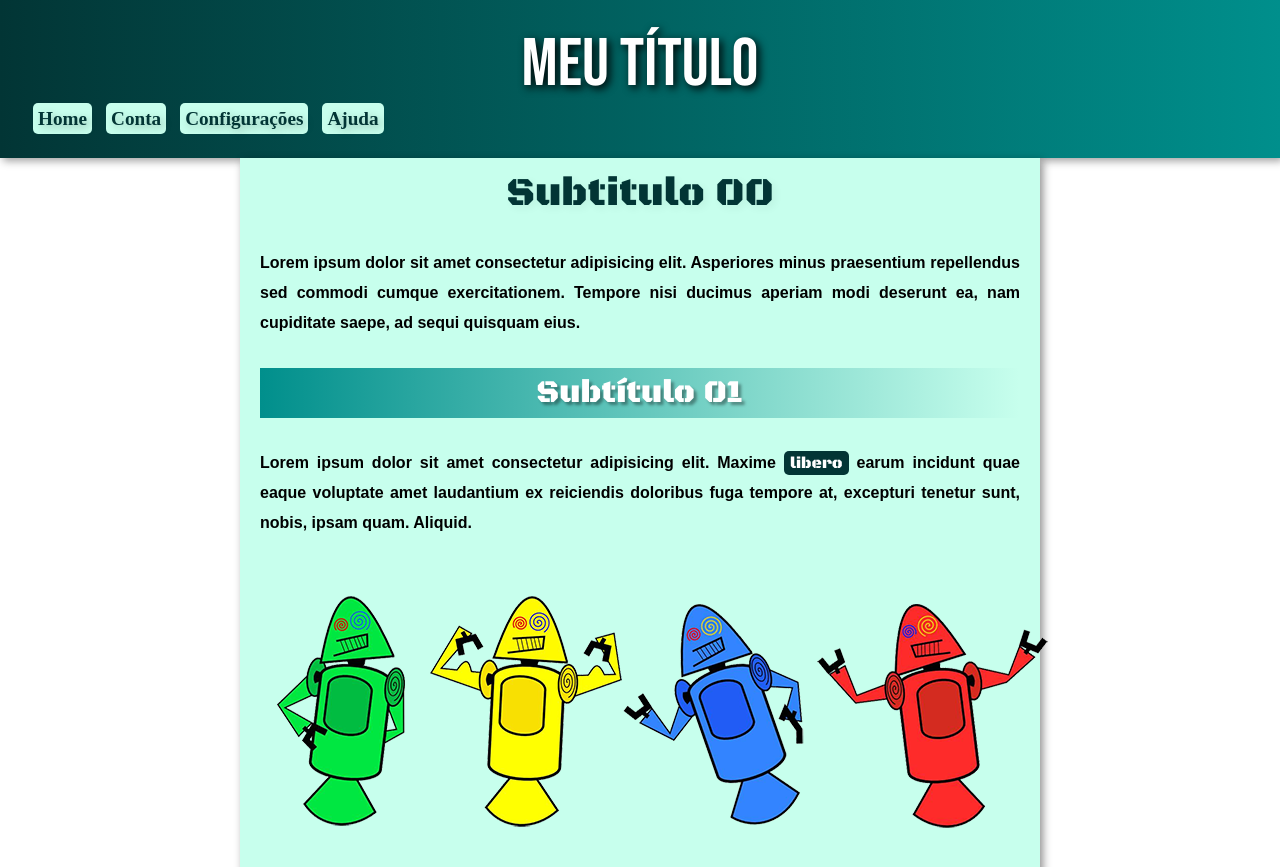
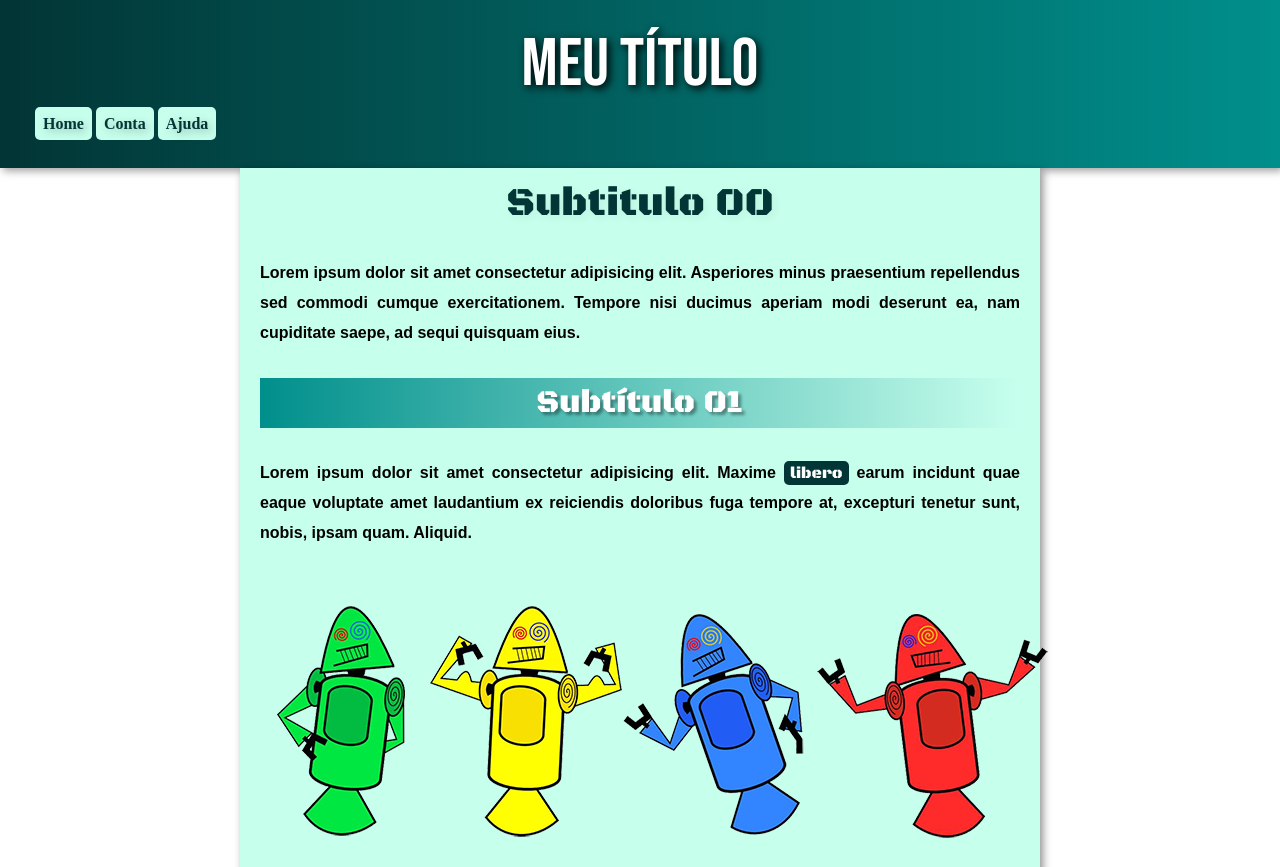
Before and after one commit to adrianoalcaraz/html-css, a plain HTML site: page exercicios/ex001/index.html in a window 1280 px wide. Shown: the top 867 px of the page. Drawn offline with Linux system fonts and the light colour scheme.

Commit message:
nav do site atualizado

```diff
--- a/exercicios/ex001/index.html
+++ b/exercicios/ex001/index.html
@@ -12,7 +12,6 @@
         <nav>
             <a href="#">Home</a>
             <a href="#">Conta</a>
-            <a href="#">Configurações</a>
             <a href="#">Ajuda</a>
         </nav>
     </header>
--- a/exercicios/ex001/style.css
+++ b/exercicios/ex001/style.css
@@ -36,20 +36,18 @@ header h1 {
     font-weight: normal;
 }
 header > nav {
-    margin: 0px 0px 0px 0px;
-    padding: 3px;
+    padding: 10px;
     text-shadow: 3px 3px 8px rgba(0, 0, 0, 0.274);
 }
 nav > a {
-    margin: 5px;
-    padding: 5px;
+    margin: 0px;
+    padding: 8px;
     color: var(--cor5);
     text-decoration: none;
     background-color: var(--cor2);
     font-family: var(--fonte-normal);
     font-weight: bold;
     border-radius: 5px;
-    font-size: 1.2em;
 }
 nav > a:hover {
     background-color: #023535;
```
